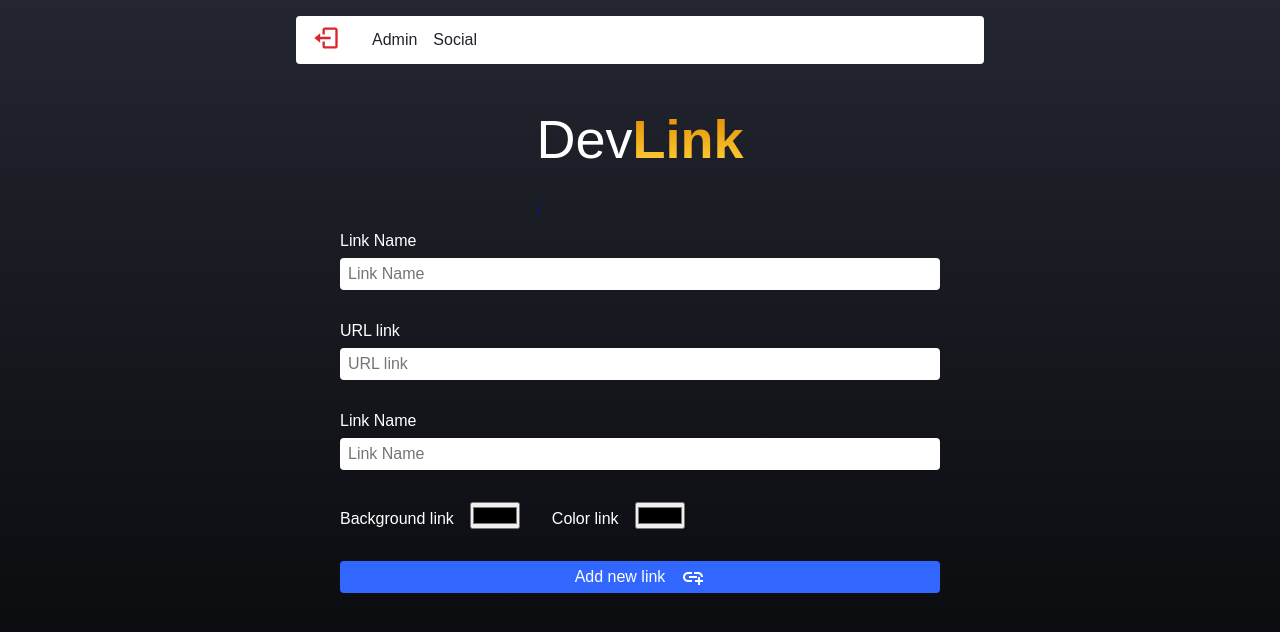
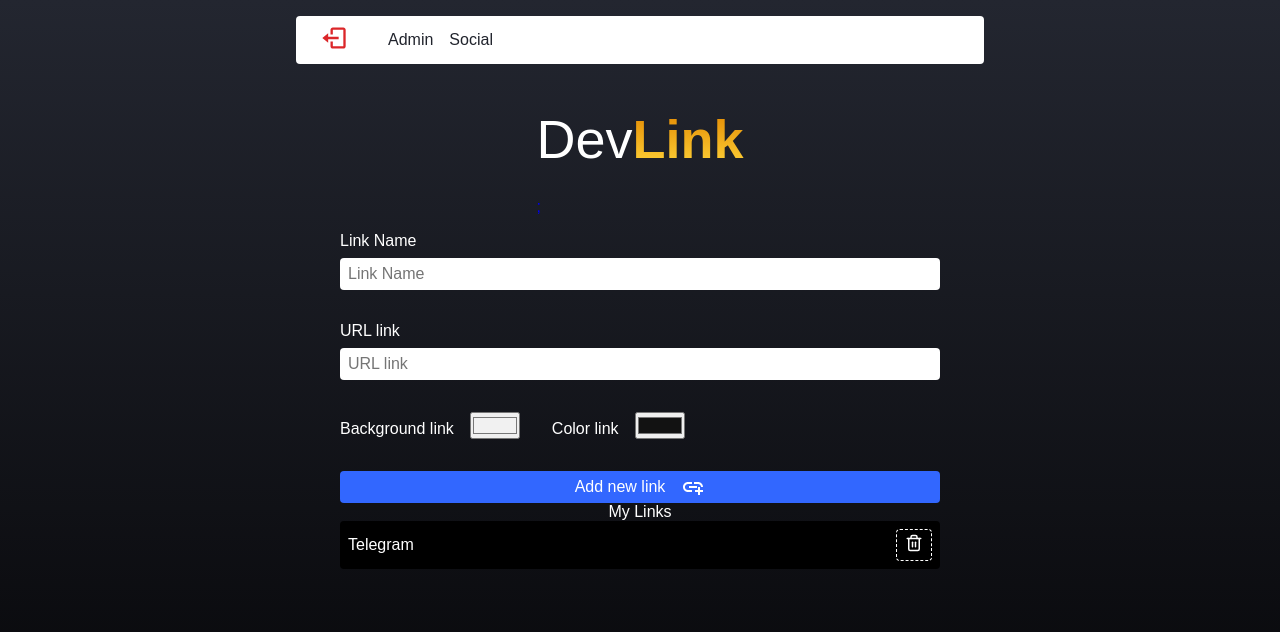
Before and after one commit to paulomiguelJS/devlink, a React (Vite) app: page /admin in a window 1280 px wide. Shown: the top 632 px of the page. Built offline with nearby package versions, Linux system fonts and the light colour scheme; no server answers; sample sign-in values are in the browser's storage.

Commit message:
Preview and inputs values captured

```diff
--- a/src/pages/Admin/index.jsx
+++ b/src/pages/Admin/index.jsx
@@ -1,37 +1,82 @@
+import { useState } from "react";
 import { Header } from "../../components/Header";
 import { Logo } from "../../components/Logo";
 import { Input } from "../../components/Input";
 
 import { MdAddLink } from "react-icons/md";
+import { FiTrash2 } from "react-icons/fi";
 
-import { Container, FormContainer } from "./styles";
+import { Container, FormContainer, Preview } from "./styles";
 
 export function Admin() {
+  const [nameInput, setNameInput] = useState("");
+  const [urlInput, setUrlInput] = useState("");
+  const [backgroundColorInput, setBackgroundColorInput] = useState("#f1f1f1");
+  const [textColorInput, setTextColorInput] = useState("#121212");
+
   return (
     <Container>
       <Header />
       <Logo />
       <FormContainer>
         <label>Link Name</label>
-        <Input placeholder="Link Name" />
+        <Input
+          placeholder="Link Name"
+          value={nameInput}
+          onChange={(e) => setNameInput(e.target.value)}
+        />
         <label>URL link</label>
-        <Input placeholder="URL link" />
-        <label>Link Name</label>
-        <Input placeholder="Link Name" />
+        <Input
+          placeholder="URL link"
+          value={urlInput}
+          onChange={(e) => setUrlInput(e.target.value)}
+        />
+
         <section>
           <div>
             <label>Background link</label>
-            <input type="color" />
+            <input
+              type="color"
+              value={backgroundColorInput}
+              onChange={(e) => setBackgroundColorInput(e.target.value)}
+            />
           </div>
           <div>
             <label>Color link</label>
-            <input type="color" />
+            <input
+              type="color"
+              value={textColorInput}
+              onChange={(e) => setTextColorInput(e.target.value)}
+            />
           </div>
         </section>
+
+        {nameInput !== "" && (
+          <Preview>
+            <label> See how it looks like </label>
+            <article style={{ backgroundColor: backgroundColorInput }}>
+              <p style={{ color: textColorInput }}>{nameInput}</p>
+            </article>
+          </Preview>
+        )}
         <button type="submit">
           Add new link <MdAddLink size={24} color="#fff" />
         </button>
       </FormContainer>
+
+      <h2>My Links</h2>
+
+      <article
+        className="animate-pop"
+        style={{ backgroundColor: "#000", color: "#fff" }}
+      >
+        <p>Telegram</p>
+        <div>
+          <button>
+            <FiTrash2 size={18} color="#fff" />
+          </button>
+        </div>
+      </article>
     </Container>
   );
 }
--- a/src/pages/Admin/styles.js
+++ b/src/pages/Admin/styles.js
@@ -5,6 +5,46 @@ export const Container = styled.div`
   align-items: center;
   flex-direction: column;
   min-height: 100vh;
+
+  h2 {
+    color: #fff;
+    margin: 2rem 0 1rem 0F;
+  }
+
+  article {
+    display: flex;
+    align-items: center;
+    justify-content: space-between;
+    width: 80%;
+    max-width: 600px;
+    background-color: #423423;
+    border-radius: 4px;
+    padding: 0.5rem 0.5rem;
+  }
+
+  button {
+    border: 1.5px dashed #fff;
+    color: #fff;
+    background-color: #000;
+    padding: 4px 8px;
+    border-radius: 4px;
+  }
+
+  .animate-pop {
+    animation-duration: 0.5s;
+    animation-name: animate-pop;
+  }
+
+  @keyframes animate-pop {
+    0% {
+      opacity: 0;
+      transform: scale(0.7, 0.7);
+    }
+    100% {
+      opacity: 1;
+      transform: scale(1, 1);
+    }
+  }
 `;
 
 export const FormContainer = styled.form`
@@ -47,3 +87,19 @@ export const FormContainer = styled.form`
     }
   }
 `;
+
+export const Preview = styled.div`
+  display: flex;
+  align-items: center;
+  justify-content: center;
+  flex-direction: column;
+  border: 1.5px solid rgba(255, 255, 255, 0.5);
+  padding-bottom: 1rem;
+  border-radius: 4px;
+
+  label {
+    color: #fff;
+    font-weight: medium;
+    margin-bottom: 1rem;
+  }
+`;
```
